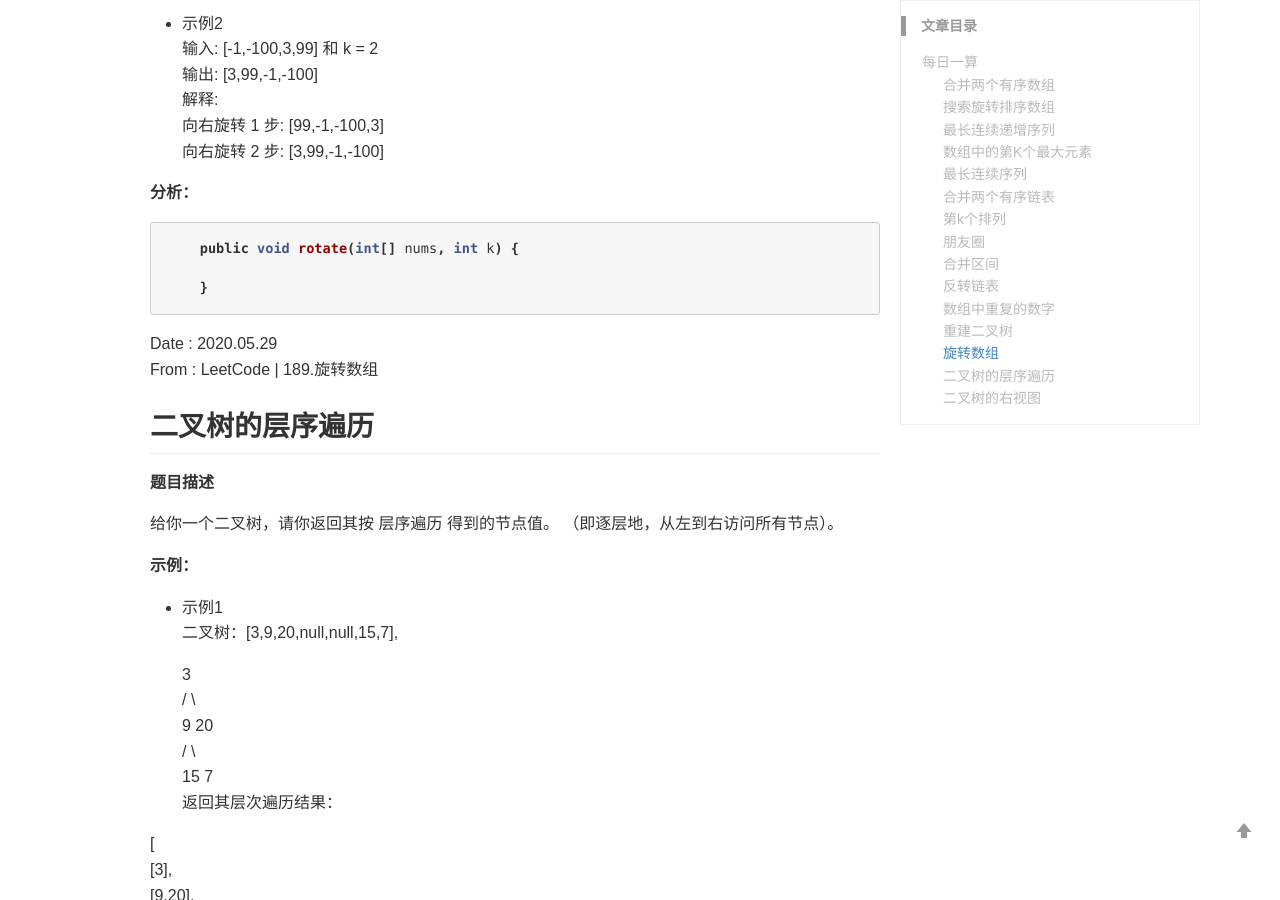
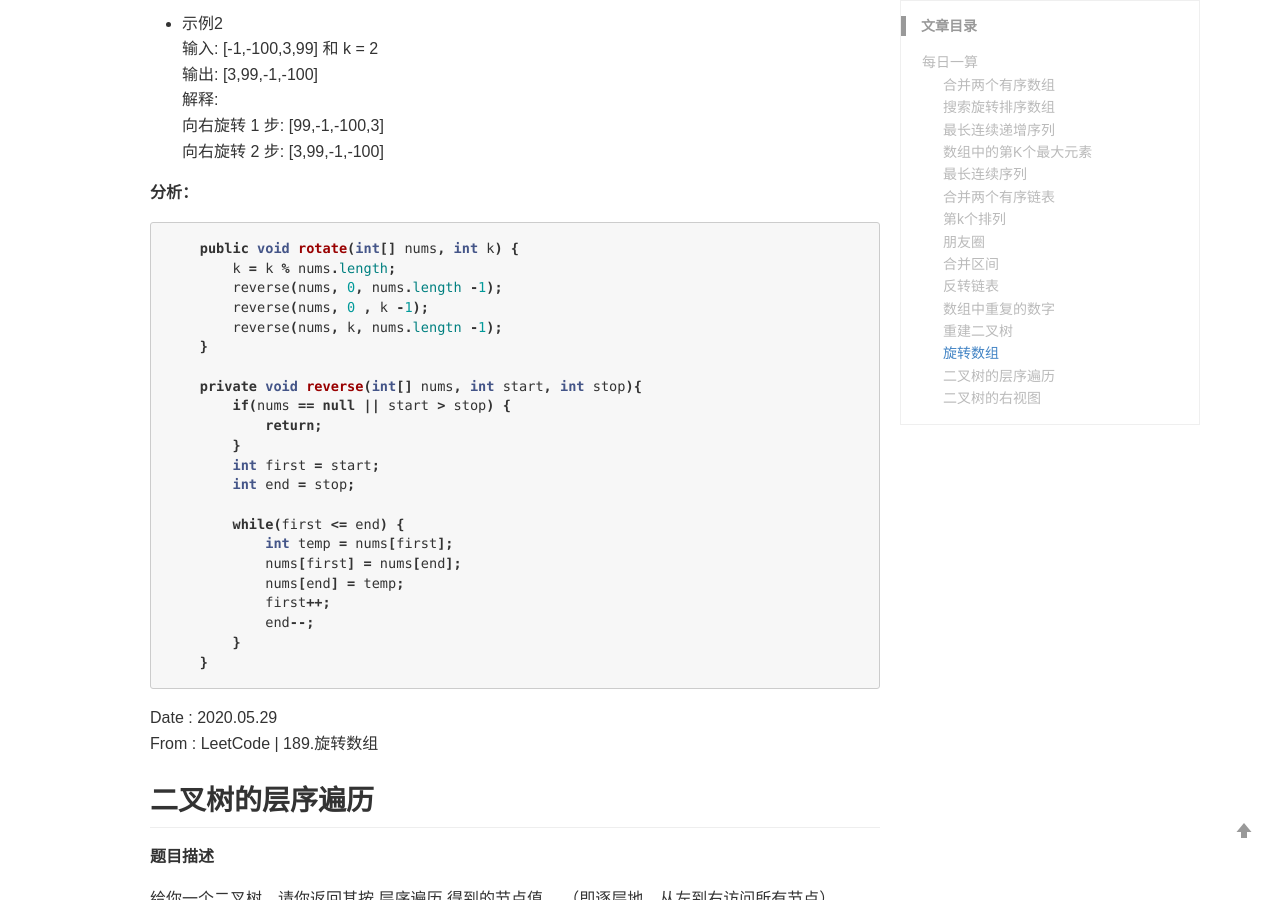
Before and after one commit to PeterXiaosa/PeterXiaosa.github.io, a Jekyll site: the page built from _wiki/Algorithm Daily.md, in a window 1280 px wide and 900 px high, scrolled down 17851 px. Built offline with Jekyll 4.4.1, drawn with Linux system fonts in a browser that asks for light colours; comment, search, counter and statistics services are not loaded; some of the changed text lies outside the part shown.

Commit message:
1.旋转数组 2.二叉树右视图。

````diff
--- a/_wiki/Algorithm Daily.md
+++ b/_wiki/Algorithm Daily.md
@@ -840,7 +840,26 @@
 
 ```java
     public void rotate(int[] nums, int k) {
+        k = k % nums.length;
+        reverse(nums, 0, nums.length -1);
+        reverse(nums, 0 , k -1);
+        reverse(nums, k, nums.lengtn -1);
+    }
 
+    private void reverse(int[] nums, int start, int stop){
+        if(nums == null || start > stop) {
+            return;
+        }
+        int first = start;
+        int end = stop;
+
+        while(first <= end) {
+            int temp = nums[first];
+            nums[first] = nums[end];
+            nums[end] = temp;
+            first++;
+            end--;
+        }
     }
 ```
 
@@ -982,12 +1001,30 @@
 
 
 **分析：**
-
+右视图，也及根右左的遍历，和前序根左右相反，所以可采用深度优先搜索。
+另外一种方法，可广度搜索，例如二叉树层序遍历，然后每层输出最后一个数字。
 
 ```java
+class Solution {
+    List<Integer> res = new ArrayList();
+
     public List<Integer> rightSideView(TreeNode root) {
+        dfs(root, 0);
+        return res;
+    }
 
+    private void dfs(TreeNode node, int depth) {
+        if(node == null) {
+            return;
+        }
+        if(res.size == depth) {
+            res.add(node.val);
+        }
+        depth++;
+        dfs(node, depth);
+        dfs(node, depth);
     }
+}
 ```
 
 Date : 2020.05.30
````
